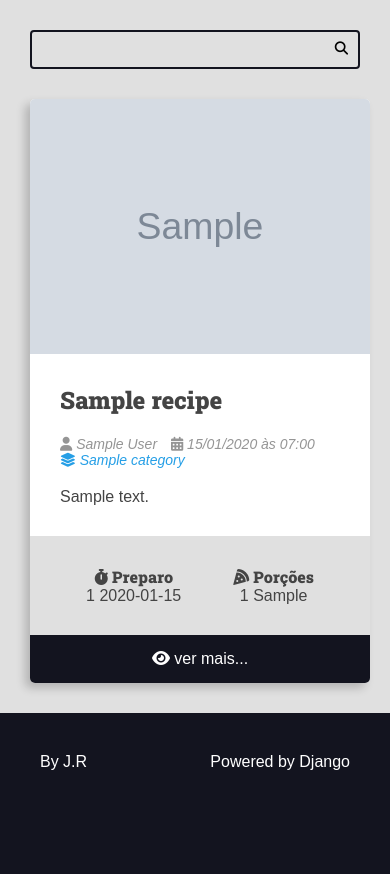
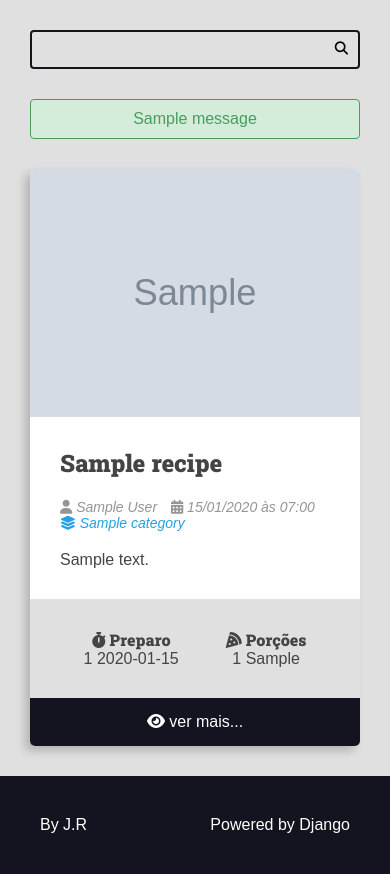
Before and after one commit to jonasr1/django-recipes, a Django app: page / in a window 390 px wide. Shown: the part 113-987 px from the top of the page. Before the commit the page ends 883 px from the top, so only its background shows below. Run offline with Django 5.2, Linux system fonts and the light colour scheme; tables that the repository leaves empty hold one stand-in row (values such as "Sample post"); grey boxes marked "Sample" are stand-in pictures; one stand-in notice (Sample message) is shown.

Commit message:
feat(messages): add message display functionality and styles for user notifications

```diff
--- a/recipes/static/recipes/css/style.css
+++ b/recipes/static/recipes/css/style.css
@@ -309,6 +309,57 @@ h6 {
     background: var(--color-primary-dark);
 }
 
+/* Messages */
+.messages-container {
+    display: flex;
+    flex-flow: column nowrap;
+    gap: calc(var(--spacing-gutter-medium) / 2);
+}
+
+.message {
+  padding: 1rem;
+  border-radius: 4px;
+  border: 1px solid var(--color-dark-text);
+  background: var(--color-gray-2);
+  color: var(--color-dark-text);
+}
+
+.message-error {
+  border: 1px solid var(--color-error-dark);
+  background: var(--color-error-light);
+  color: var(--color-error-dark);
+}
+
+.message-success {
+  border: 1px solid var(--color-success-dark);
+  background: var(--color-success-light);
+  color: var(--color-success-dark);
+}
+
+.message-warning {
+  border: 1px solid var(--color-warning-dark);
+  background: var(--color-warning-light);
+  color: var(--color-warning-dark);
+}
+
+.message-alert {
+  border: 1px solid var(--color-alert-dark);
+  background: var(--color-alert-light);
+  color: var(--color-alert-dark);
+}
+
+.message-info {
+  border: 1px solid var(--color-info-dark);
+  background: var(--color-info-light);
+  color: var(--color-info-dark);
+}
+
+.message-debug {
+  border: 1px solid var(--color-debug-dark);
+  background: var(--color-debug-light);
+  color: var(--color-debug-dark);
+}
+
 /* Generics */
 
 .center {
@@ -322,3 +373,9 @@ h6 {
 .m-y {
     margin: var(--spacing-gutter-medium) 0;
 }
+
+@media (max-width: 600px) {
+    .main-content-list {
+        grid-template-columns: repeat(auto-fit, minmax(100%, 1fr));
+    }
+}
--- a/recipes/templates/recipes/pages/home.html
+++ b/recipes/templates/recipes/pages/home.html
@@ -1,6 +1,7 @@
 {% extends "global/base.html" %}
 {% block title %} Home {% endblock title %}
 {% block content %}
+{% include "recipes/partials/messages.html" %}
     <div class="main-content container main-content-list">
         {% for recipe in recipes  %}
             {% include "recipes/partials/recipe.html" %}
--- /dev/null
+++ b/recipes/templates/recipes/partials/messages.html
@@ -0,0 +1,9 @@
+{% if messages %}
+    <div class="main-content center container messages-container">
+        {% for message in messages %}
+            <div class="message {{ message.tags}}">
+                {{message}}
+            </div>
+        {% endfor %}
+    </div>
+{% endif %}
```
Also changed, not shown: core/settings.py (+9 -0 lines).
